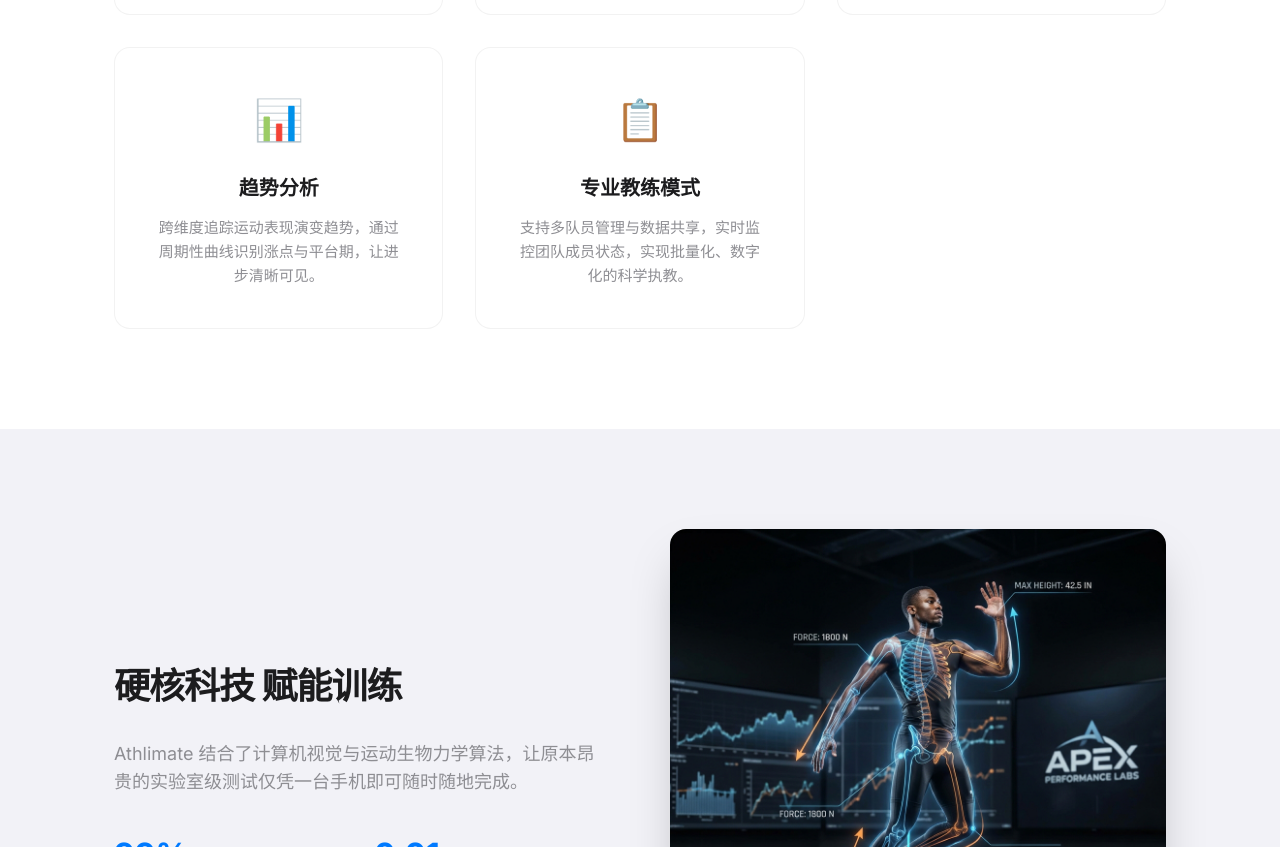
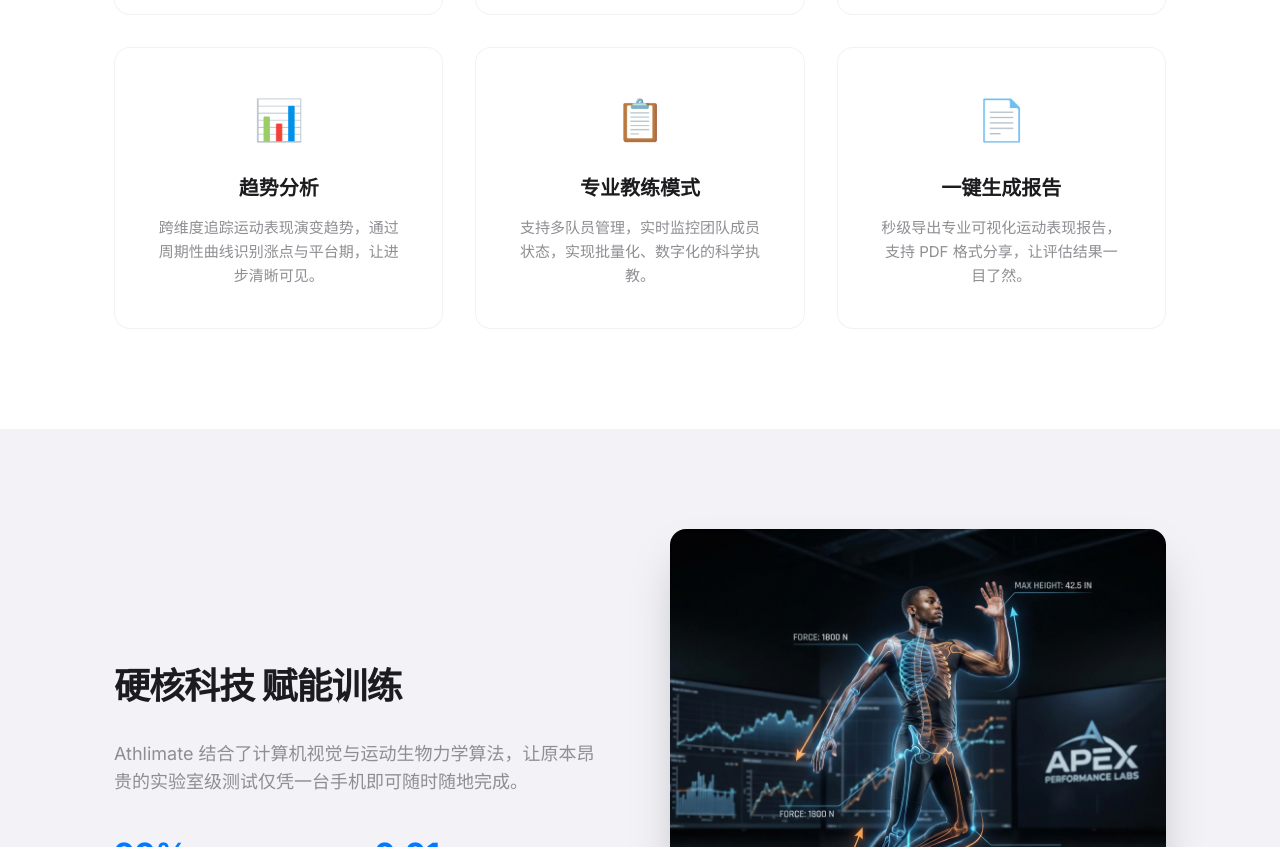
Before and after one commit to Qingshan2025/qingshan2025.github.io, a plain HTML site: page index.html in a window 1280 px wide. Shown: the part 1599-2446 px from the top of the page. Drawn offline with Linux system fonts and the light colour scheme.

Commit message:
增加一键生成报告功能模块

```diff
--- a/index.html
+++ b/index.html
@@ -87,7 +87,12 @@
                 <div class="feature-card">
                     <div class="feature-icon">📋</div>
                     <h3>专业教练模式</h3>
-                    <p>支持多队员管理与数据共享，实时监控团队成员状态，实现批量化、数字化的科学执教。</p>
+                    <p>支持多队员管理，实时监控团队成员状态，实现批量化、数字化的科学执教。</p>
+                </div>
+                <div class="feature-card">
+                    <div class="feature-icon">📄</div>
+                    <h3>一键生成报告</h3>
+                    <p>秒级导出专业可视化运动表现报告，支持 PDF 格式分享，让评估结果一目了然。</p>
                 </div>
             </div>
         </div>
```
